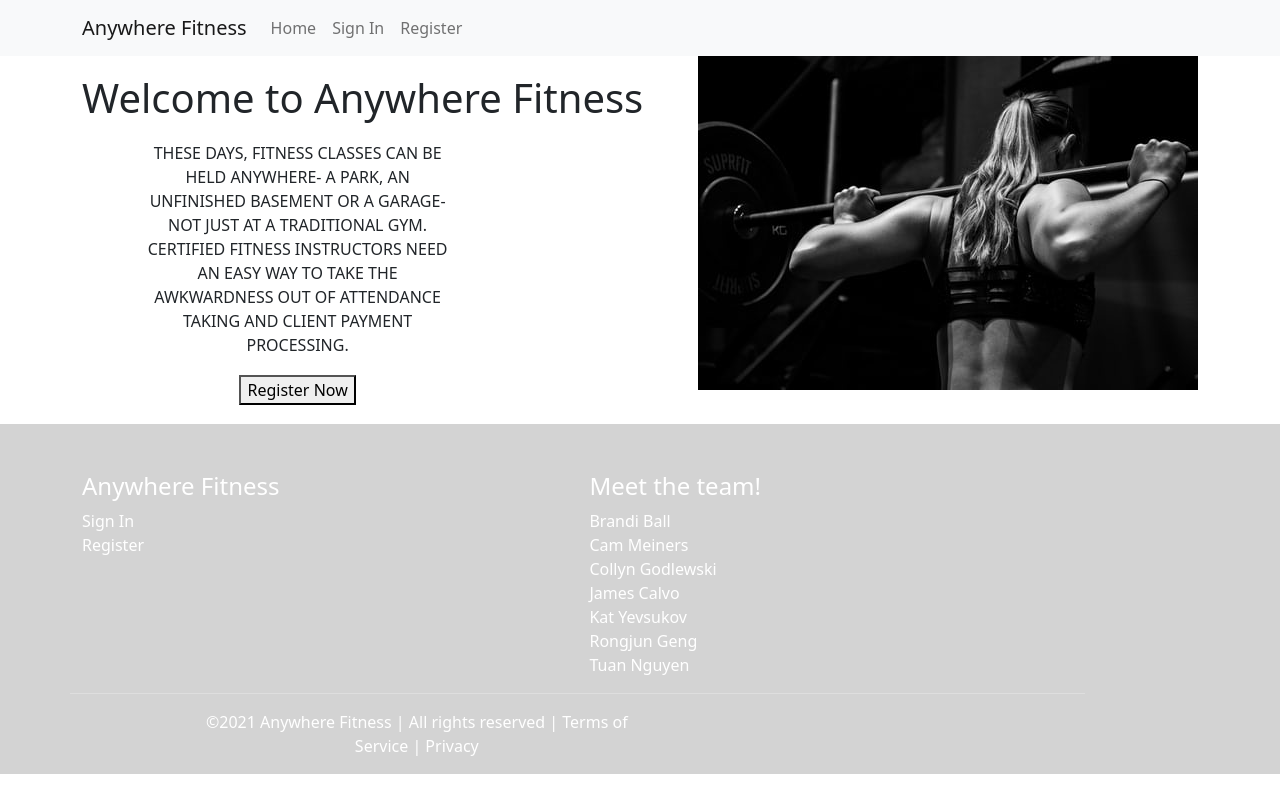
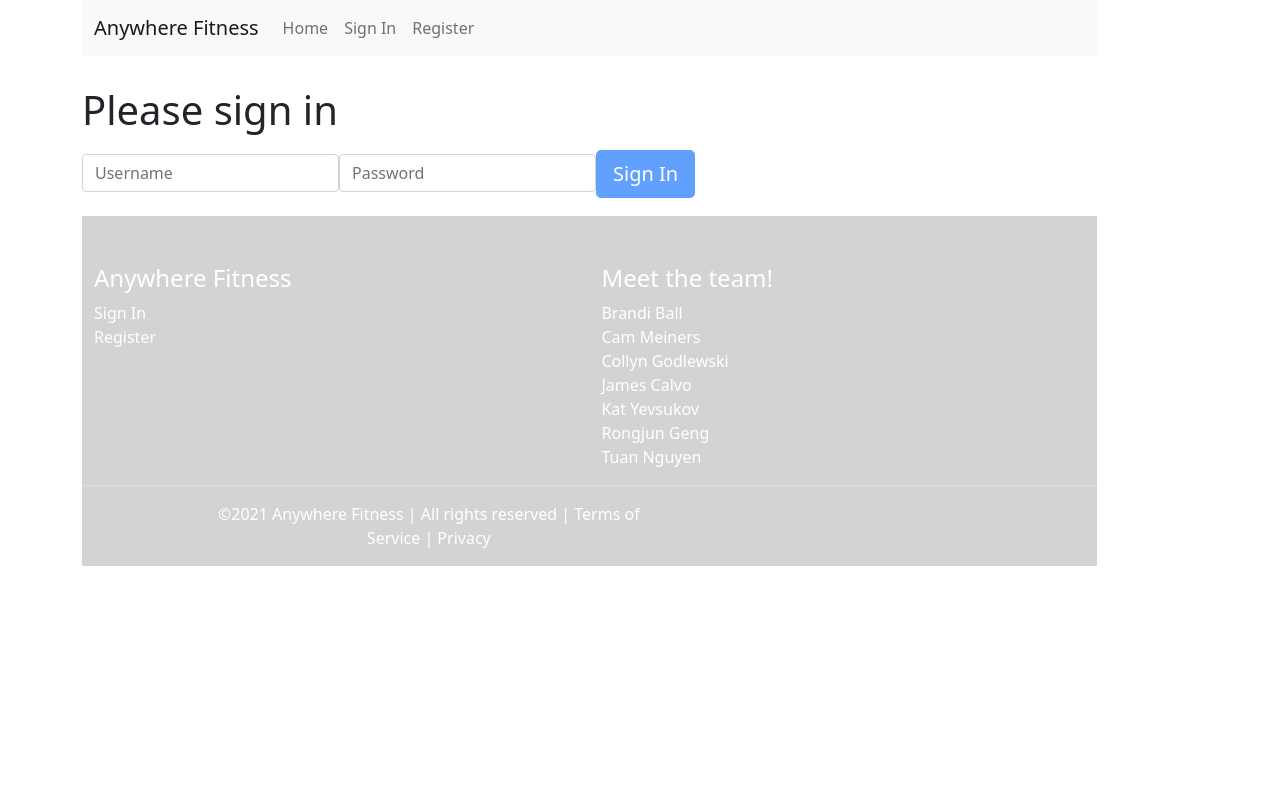
Before and after one commit to ft-anywhere-fitness-7/front-end, a React (Create React App) app in the folder front-end/: page / in a window 1280 px wide. Built offline with nearby package versions, Linux system fonts and the light colour scheme.

Commit message:
have most of the form validation built out, but button isnt clicking, so idk if it is working

```diff
--- a/front-end/src/App.js
+++ b/front-end/src/App.js
@@ -4,20 +4,24 @@ import Footer from "./components/Footer";
 
 import Home from "./components/Home";
 
+import Login from "./components/Login"
+
 function App() {
   return (
     <div className="App">
       <div className="content-wrap">
-        <div className="header-section">
+       {/* <div className="header-section">
           <Header />
         </div>
         <Home />
         <div className="footer-page">
           <Footer/>
+  </div>*/}
+        <div className="login">
+          <Login/>
         </div>
       </div>
     </div>
-
   );
 }
 
--- a/front-end/src/components/Login.js
+++ b/front-end/src/components/Login.js
@@ -1,11 +1,69 @@
-import React from "react";
+import React, { useEffect, useState } from "react";
 import Header from "./Header";
 import Footer from "./Footer";
+import * as yup from "yup";
+
+const formSchema = yup.object().shape({
+    username: yup
+        .string()
+        .email("Must be a valid email address.")
+        .required("Must include email address"),
+    password: yup
+        .string()
+        .required("Password is Required")
+        .min(6, "Passwords must be at least 6 characters long")
+});
+
 
 export default function Login (props){
 
+    const [formState, setFormState] = useState({
+        username:"",
+        password:""
+    });
+
+    const [errors, setErrors] = useState({
+        username:"",
+        password:""
+    })
+
+    const [disabled, setDisabled] = useState(true);
+
+    const setFormErrors = (name, value) => {
+        yup
+        .reach(formSchema, name)
+        .validate(value)
+        .then(valid => {
+            setErrors({
+                ...errors, [name]:""
+            });
+        })
+        .catch(err => {
+            setErrors({
+                ...errors, [name]: err.errors[0]
+            });
+        });
+    }
+
+    const change = evt => {
+        const { checked, value, name, type } = evt.target
+        const valueToUse = type === "checkbox" ? checked : value
+        setFormErrors(name, valueToUse)
+        setFormState({ ...formState, [name]: valueToUse})
+    }
+
+    useEffect(() => {
+        formSchema.isValid(formState).then(valid => {
+            setDisabled(!valid);
+        });
+    }, [formState]);
+
         return (
             <div class="container">
+            <div style={{ color: "red"}}>
+                <div>{errors.username}</div>
+                <div>{errors.password}</div>
+            </div>
                 <form>
                     <div className="header-section">
                         <Header />
@@ -13,23 +71,30 @@ export default function Login (props){
                     <h1 class= "mb-3">Please sign in</h1>
                     <label for="username" class="sr-only mb-4">
                         <input
-                            type="username"
+                            onChange={change}
+                            value ={formState.value}
+                            name="username"
+                            type="text"
                             id="username"
                             class="form-control"
                             placeholder="Username"
                             required autofocus>
                             </input>
                     </label>
+                    { errors.username.length > 0 && <p className="error">{errors.username}</p> }
                     <label for="password">
                             <input
-                            type="password"
+                            onChange={change}
+                            value={formState.password}
+                            name="password"
+                            type="text"
                             id="password"
                             class="form-control mb-4"
                             placeholder="Password"
                             required autofocus>
                             </input>
                     </label>
-                    <button class="btn btn-lg btn-primary btn block">Sign In</button>
+                    <button disabled={disabled} class="btn btn-lg btn-primary btn block">Sign In</button>
                     <div className="footer-page">
                         <Footer/>
                     </div>
```
Also changed, not shown: 1 other file (tests, documents, lock files or other folders).
